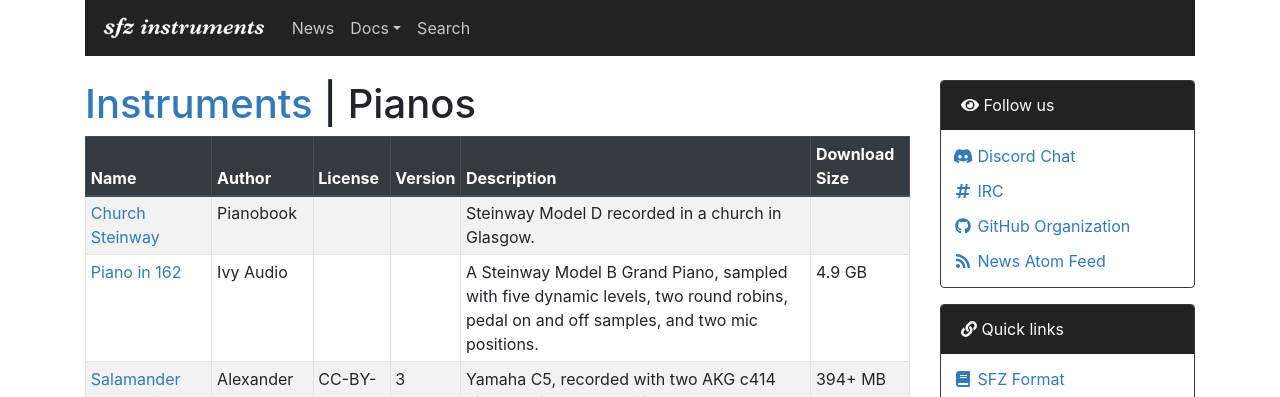
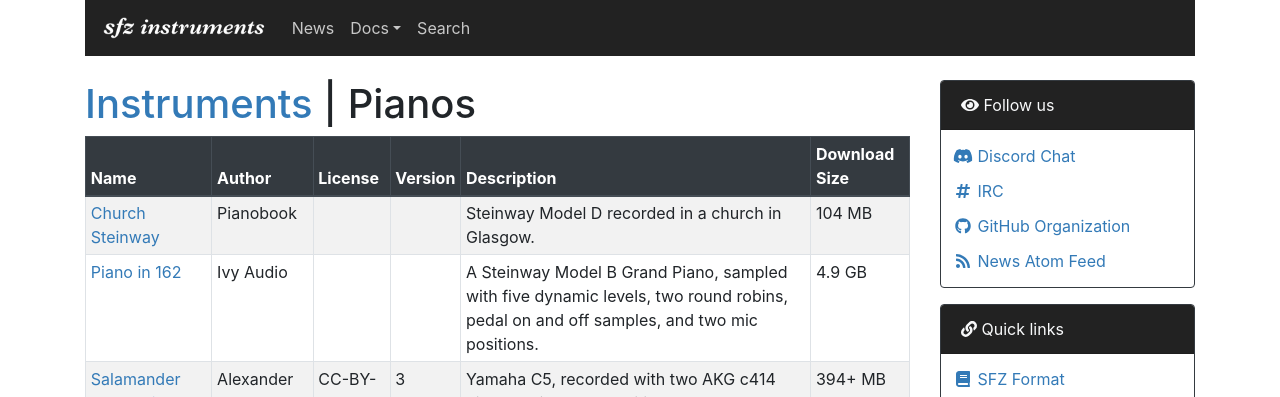
Before and after one commit to sfzinstruments/sfzinstruments.github.io, a Jekyll site: the page built from pianos/index.md, in a window 1280 px wide. Shown: the top 397 px of the page. Built offline with Jekyll 4.4.1, drawn with Linux system fonts in a browser that asks for light colours; nearby versions of some CDN libraries.

Commit message:
Specified download size for Pianobook Church Steinway

```diff
--- a/_data/sfz/instruments.yml
+++ b/_data/sfz/instruments.yml
@@ -325,6 +325,7 @@
     author:  "Pianobook"
    #license: ""
     url:     "https://www.pianobook.co.uk/library/church-steinway/"
+    download_size: "104 MB"
     short_description:
       "Steinway Model D recorded in a church in Glasgow."
     use_details_page: true
```
